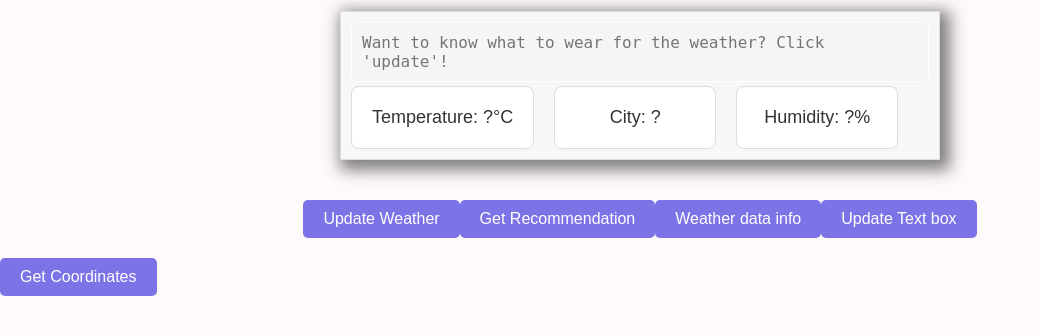
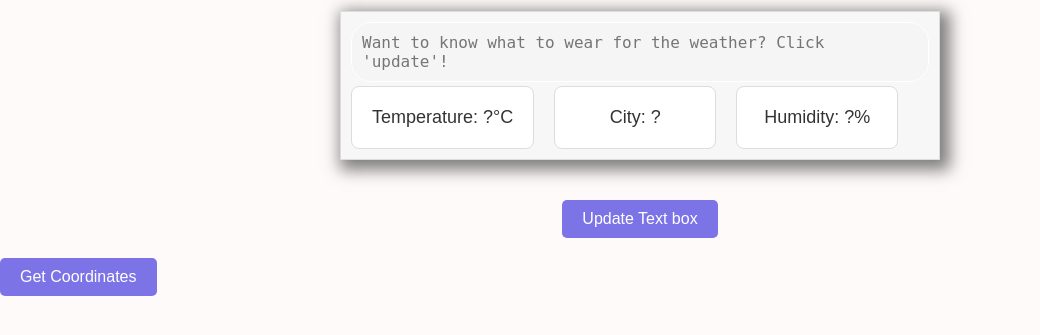
Before and after one commit to AlejandroPelcas/WeatherProject, a Flask app: page / in a window 1280 px wide. Shown: the part 202-537 px from the top of the page, without its empty margins (0-1040 px from the left). Run offline with Flask 3, Linux system fonts and the light colour scheme.

Commit message:
old updates

```diff
--- a/Weather/main.py
+++ b/Weather/main.py
@@ -40,7 +40,6 @@ def fetch_recommendation_data(temp, humidity, city, weather_description):
     return completion
 
 def fetch_recommendation():
-
     #If data was passed in use it
     print("Data was passed in fetch rec")
     # temp = data['temperature']
@@ -79,7 +78,7 @@ def fetch_weather_data():
     params =  {
         "q": CITY,
         "appid": API_KEY,
-        "units": "metric"  # Use "imperial" for Fahrenheit
+        "units": "imperial"  # Use "imperial" for Fahrenheit or "metric" for Celsius
     }
     response = requests.get(BASE_URL, params=params) # Gives back a resposne Object: Need to turn to json
     if response.status_code == 200:
@@ -100,7 +99,7 @@ def fetch_info():
     params =  {
         "q": CITY,
         "appid": API_KEY,
-        "units": "metric"  # Use "imperial" for Fahrenheit
+        "units": "imperial"  # Use "imperial" for Fahrenheit "metric" for Celsius
     }
     response = requests.get(BASE_URL, params=params) # Gives back a resposne Object: Need to turn to json
     if response.status_code == 200:
@@ -115,7 +114,7 @@ def fetch_lat_lon_weather(lat, lon):
     url= BASE_URL + f"/?lat={lat}&lon={lon}&appid={API_KEY}"
     params =  {
         "appid": API_KEY,
-        "units": "metric"  # Use "metric" for Celsius
+        "units": "imperial"  # Use "imperial" for Fahrenheit "metric" for Celsius
     }
     response = requests.get(url, params=params) # Gives back a resposne Object: Need to turn to json
     if response.status_code == 200:
--- a/Weather/static/css/style.css
+++ b/Weather/static/css/style.css
@@ -12,6 +12,7 @@ header {
     color: grey;
     text-align: center;
     padding: 20px;
+    border-radius: 20px;      /* Radius of the rounded corners */
 }
 
 h1 {
@@ -68,7 +69,7 @@ textarea {
     border-radius: 4px;
     box-sizing: border-box;
     resize: none; /* Disable manual resizing */
-
+    border-radius: 20px;      /* Radius of the rounded corners */
   }
 
 .dashboard h2 {
--- a/Weather/static/js/script.js
+++ b/Weather/static/js/script.js
@@ -38,7 +38,7 @@ if (navigator.geolocation) {
             const text = data;
             console.log("This is the data response text" ,data.response)
             // Get the div container by ID and populate it with the text
-            document.getElementById('temperature').innerHTML =  `<p>Temperature: ${temp}°FS</p>`;
+            document.getElementById('temperature').innerHTML =  `<p>Temperature: ${temp}°F</p>`;
             document.getElementById('humidity').innerHTML = `<p> Humidity: ${humidity}%`;
             document.getElementById('city').innerHTML = `<p> City: ${city}</p>`;
             storedData = data.response
@@ -60,61 +60,13 @@ if (navigator.geolocation) {
     console.log("Page is Loaded")
 }
 
-async function showWeatherData() {
-    fetch('http://127.0.0.1:5000/info')
-        .then(response => response.json())
-        .then(data => {
-            console.log(data)
-        })
-
-}
-
-async function fetchRecommendation2() {
-    const weather_data = (await fetch('http://127.0.0.1:5000/weather'));
-    const recommendation_response = await fetch('http://127.0.0.1:5000/recommendation');
-    // alert(weather_data)
-    console.log(weather_data.json().city)
-    fetch('http://127.0.0.1:5000/recommendation')
-        .then(response => response.json())
-        .then(data => {
-            alert("Did it work?")
-            console.log('Assistant response:', data["response"]);
-            alert(data["response"])
-        })
-        .catch(error => {
-            console.error(' error fetching REC data:', error);
-        });
-}
-
-
-// Function to fetch weather data from Flask backend
-function fetchWeatherData() {
-    console.log("You pushed the left button")
-    console.debug("Trying to fetch weather")
-    fetch('http://127.0.0.1:5000/weather')  // URL of your Flask API endpoint
-        .then(response => response.json())
-        .then(data => {
-            // Update the UI with the fetched data
-            // Get all the keys
-            const keys = Object.keys(data);
-            // Print the keys
-            console.debug(keys);
-            document.getElementById('temperature').innerHTML = `<p>Temperature: ${data["temperature"]}°F</p>`;
-            document.getElementById('city').innerHTML = `<p>City: ${data["city"]}</p>`;
-
-        })
-        .catch(error => {
-            alert("Failed to fetch weather data. Please try again later.");
-        });
-        alert("success")
-}
-
 function autoResize() {
     const textarea = document.getElementById('dynamic-textbox');
     textarea.style.height = 'auto'; // Reset height to auto before calculating
     textarea.style.height = textarea.scrollHeight + 'px'; //
     textarea.value = storedData
 }
+
 function updateTextBox() {
     console.log("Update Text Box")
     if (storedData) {
@@ -130,7 +82,4 @@ function updateTextBox() {
 }
 
 document.getElementById('UpdateTextBox').addEventListener('click', updateTextBox);
-document.getElementById('updateButton').addEventListener('click', fetchWeatherData);
-document.getElementById('updateRecommendationButton').addEventListener('click', fetchRecommendation2);
-document.getElementById('weatherDataInfo').addEventListener('click', showWeatherData)
 document.addEventListener("DOMContentLoaded", onLoad)
--- a/Weather/templates/index.html
+++ b/Weather/templates/index.html
@@ -33,9 +33,7 @@
         </div>
         <!-- Add an update weather button -->
          <div class="buttons">
-            <button id="updateButton"> Update Weather </button>
-            <button id="updateRecommendationButton"> Get Recommendation </button>
-            <button id="weatherDataInfo"> Weather data info </button>
+
             <button id="UpdateTextBox"> Update Text box </button>
          </div>
 
```
